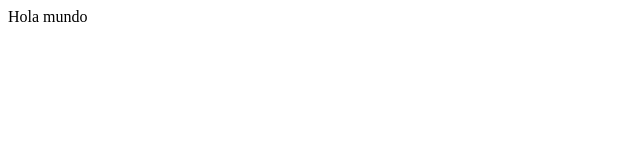
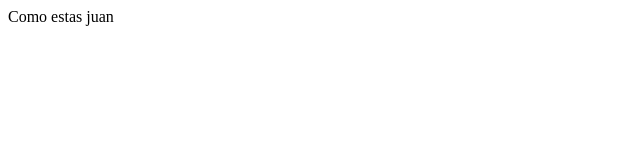
Before and after one commit to manuelcalso/ucamp-01-sem4, a plain HTML site: page index.html in a window 1280 px wide. Shown: the full height of the page, 0-640 px from the left. Drawn offline with Linux system fonts and the light colour scheme.

Commit message:
cambios en el body

```diff
--- a/index.html
+++ b/index.html
@@ -6,6 +6,6 @@
     <title>Document</title>
 </head>
 <body>
-    Hola mundo
+    Como estas juan
 </body>
 </html>
```
